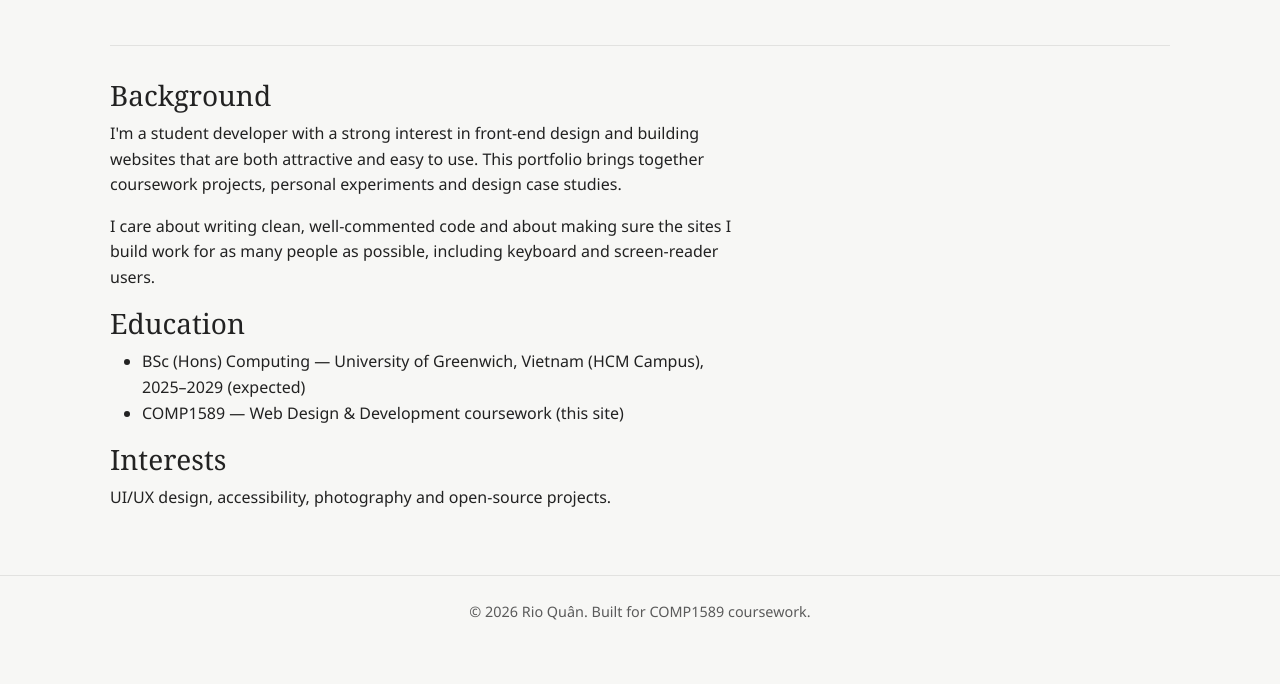
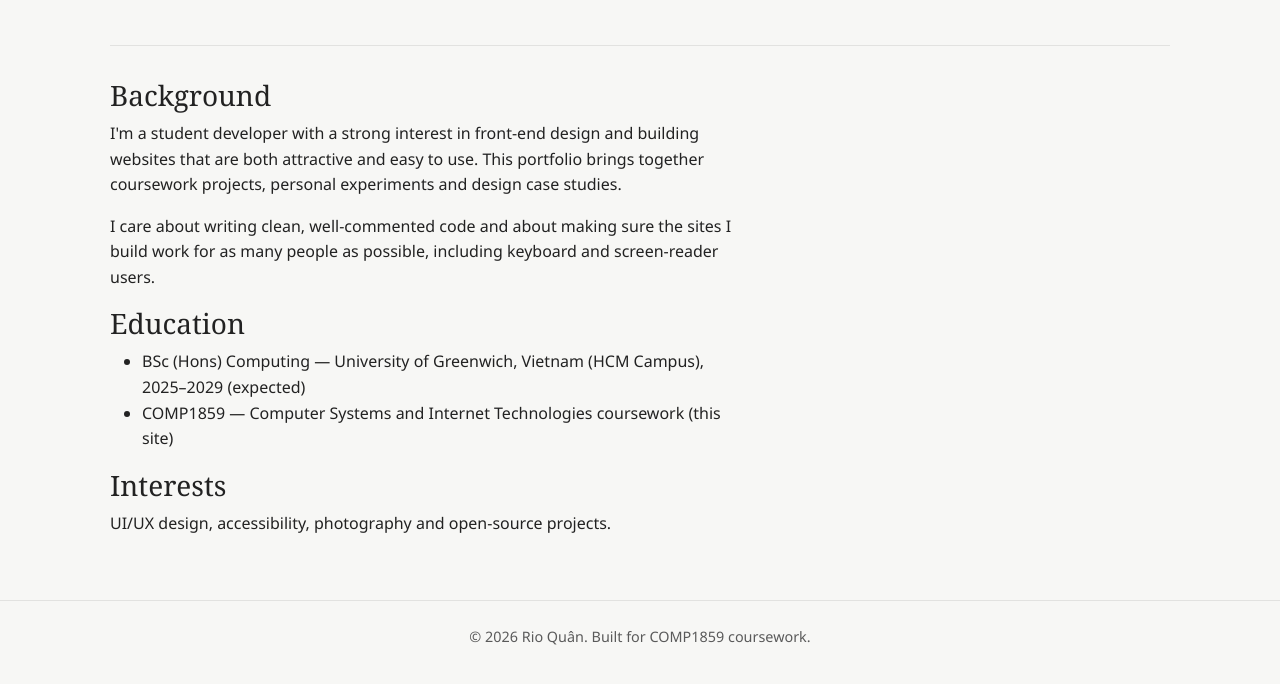
Before and after one commit to DevBotDiscord/comp1859-portfolio, a plain HTML site: page about.html in a window 1280 px wide. Shown: the part 228-912 px from the top of the page. Before the commit the page ends 891 px from the top, so only its background shows below. Drawn offline with nearby package versions, Linux system fonts and the light colour scheme.

Commit message:
fix: correct course code to COMP1859 across pages

```diff
--- a/about.html
+++ b/about.html
@@ -55,7 +55,7 @@
       <h2 id="edu-heading">Education</h2>
       <ul>
         <li>BSc (Hons) Computing — University of Greenwich, Vietnam (HCM Campus), 2025–2029 (expected)</li>
-        <li>COMP1589 — Web Design &amp; Development coursework (this site)</li>
+        <li>COMP1859 — Computer Systems and Internet Technologies coursework (this site)</li>
       </ul>
     </section>
 
@@ -66,7 +66,7 @@
   </main>
 
   <footer class="site-footer">
-    <p>&copy; <span id="year"></span> Rio Quân. Built for COMP1589 coursework.</p>
+    <p>&copy; <span id="year"></span> Rio Quân. Built for COMP1859 coursework.</p>
   </footer>
 
   <button id="backToTop" aria-label="Back to top">↑</button>
```
Also changed, not shown: contact.html (+1 -1 lines), index.html (+2 -2 lines), portfolio.html (+1 -1 lines), skills.html (+1 -1 lines).
